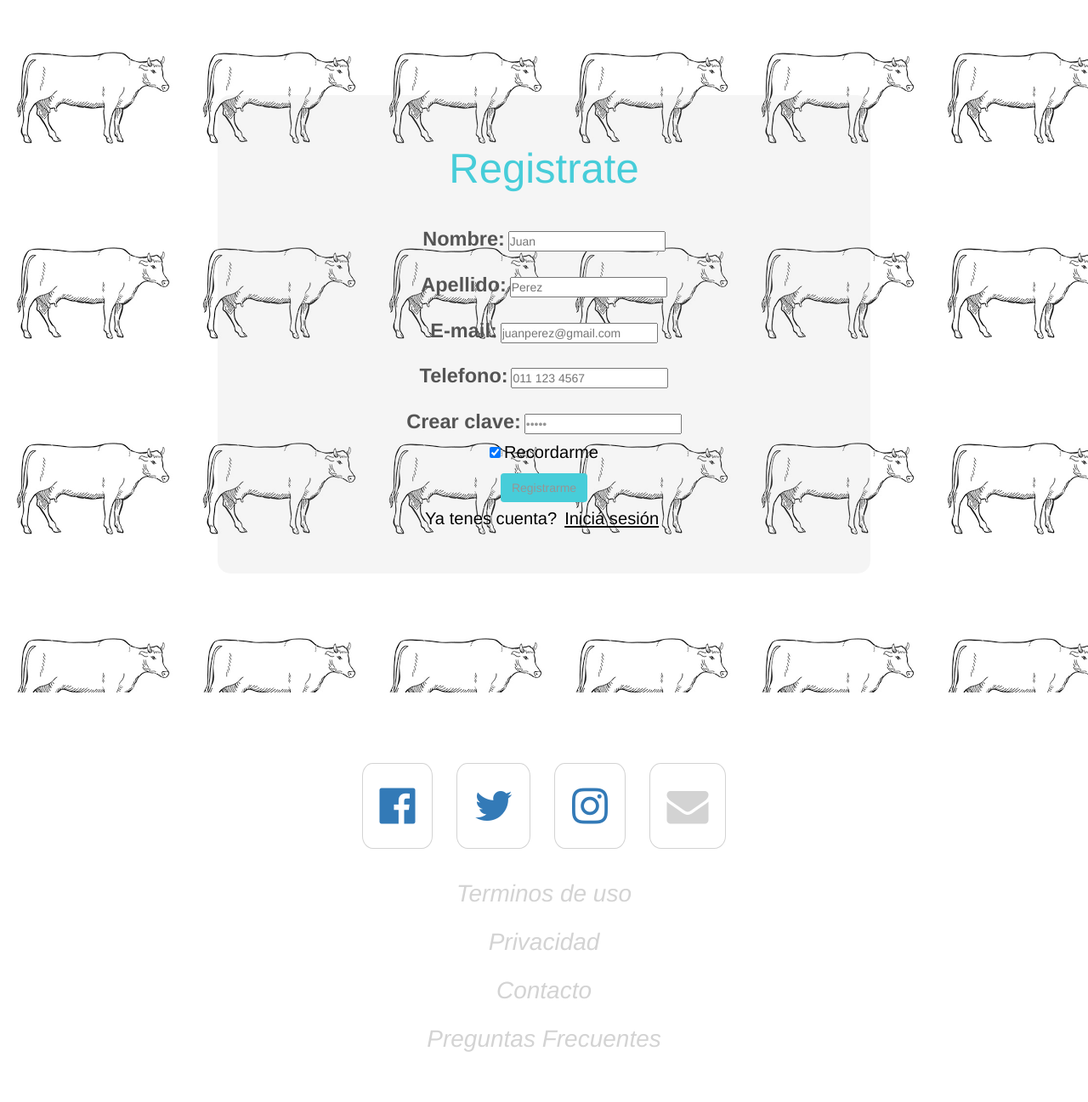
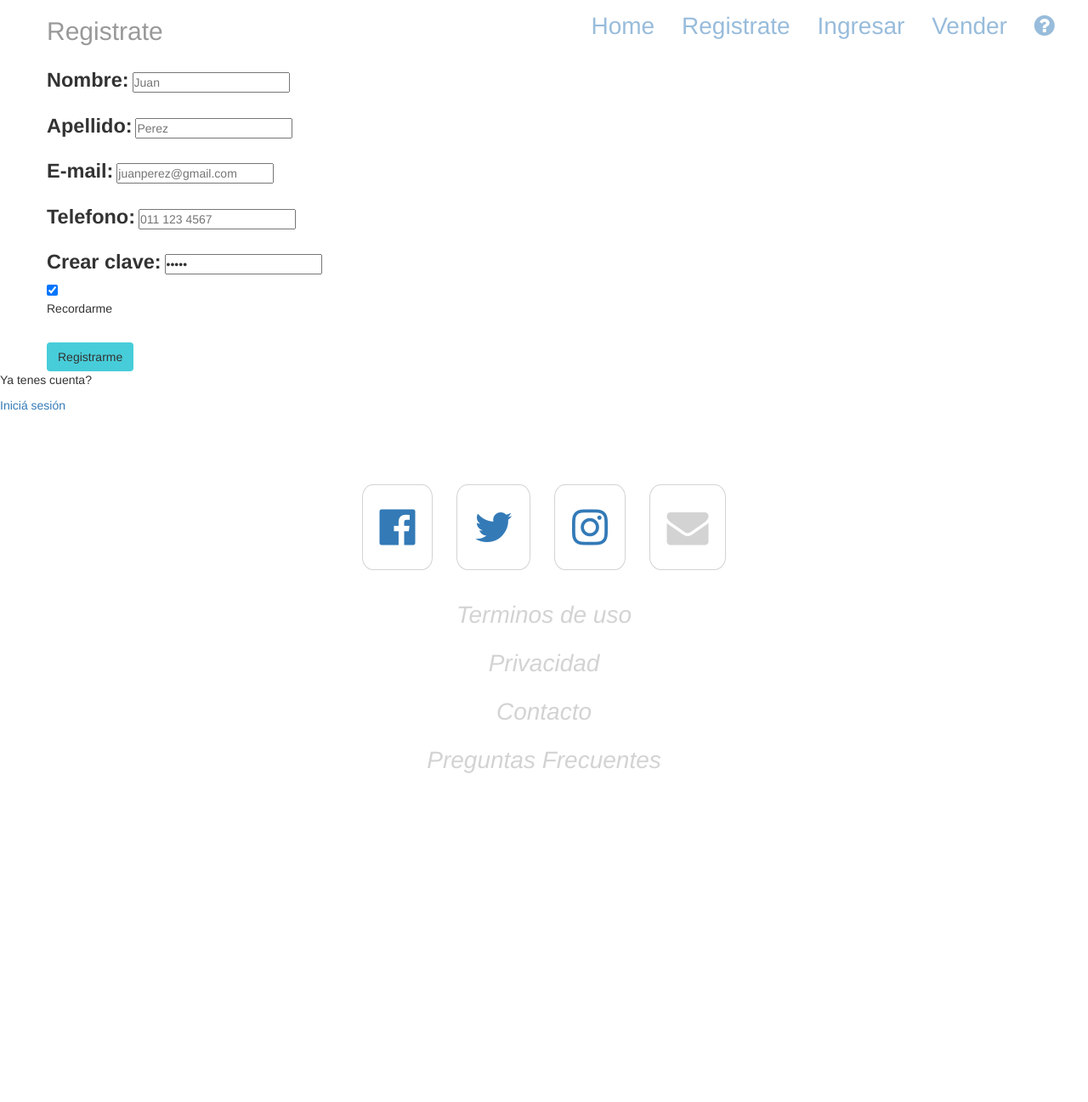
Before and after one commit to jjdebuchy/MuuSimple, a PHP site: page /registro.html in a window 1280 px wide. Shown: the whole page at 85% size. After the commit the page ends 969 px from the top, so only its background shows below. Run offline with PHP 8.4, Linux system fonts and the light colour scheme.

Commit message:
nuevo-commit

```diff
--- a/css/style.css
+++ b/css/style.css
@@ -8,10 +8,7 @@
   margin: 0;
   font-size: 10px;
   font-family: "Lato", Helvetica, sans-serif;
-  background-color: #f2f2f2;
-  background-image: url(../imagenes/dibujo.png);
-  background-repeat: repeat;
-
+  background-color: #959595;
 }
 a{
   text-decoration: none;
@@ -262,7 +259,7 @@
   color: #959595;
 }
 
-.formulario{
+/*.formulario{
   max-width: 85%;
   border-radius: 15px;
   margin: 8em auto 10em;
@@ -273,7 +270,7 @@
 }
 .recordame{
   font-size: 3em;
-}
+}*/
 .formulario h2{
   color: #47cdd9;
   font-size:3.5em;
@@ -294,8 +291,8 @@
 .formulario a{
   display: inline-block;
   padding: 5px;
-    text-decoration: underline;
-    font-size: 1.44em;
+  text-decoration: underline;
+  font-size: 1.44em;
 }
 .formulario a:hover {
   color: #47cdd9;
--- a/registro.html
+++ b/registro.html
@@ -4,7 +4,7 @@
     <meta charset="utf-8">
     <meta name="viewport" content="width=device-width, initial-scale=1">
     <title>Registrate</title>
-    <link rel="stylesheet" href="css\style.css" media="screen" charset="utf-8">
+    <link rel="stylesheet" href="css/style.css" media="screen" charset="utf-8">
     <link rel="stylesheet" href="css/font-awesome.min.css">
 
     <link rel="stylesheet" href="http://maxcdn.bootstrapcdn.com/bootstrap/3.3.7/css/bootstrap.min.css">
@@ -14,7 +14,7 @@
   </head>
   <body>
 
-    <!--Barra de navegacion
+    <!--Barra de navegacion-->
     <header class="headerIndex">
 
       <nav>
@@ -29,11 +29,13 @@
         </div>
       </nav>
 
-    </header> -->
+    </header>
 
 
     <!-- Formulario-->
-    <div class="formulario">
+    <div class="container">
+      <div class="row">
+        <div class=".col-xs-11 .col-sm-10 .offset-sm-1 .col-md-8 .offset-md-2 .col-lg-6 .offset-lg-3">
           <form>
             <h2>Registrate</h2>
             <label for="nombre">Nombre:</label>
@@ -52,6 +54,11 @@
             <br>
             <input type="submit" value="Registrarme" class="btn">
           </form>
+        </div>
+      </div>
+    </div>
+
+
       <div class="login">
         <p>Ya tenes cuenta?</p>
         <a href="login.html">Iniciá sesión</a>
```
Lines whose indentation alone changed are shown as unchanged.
